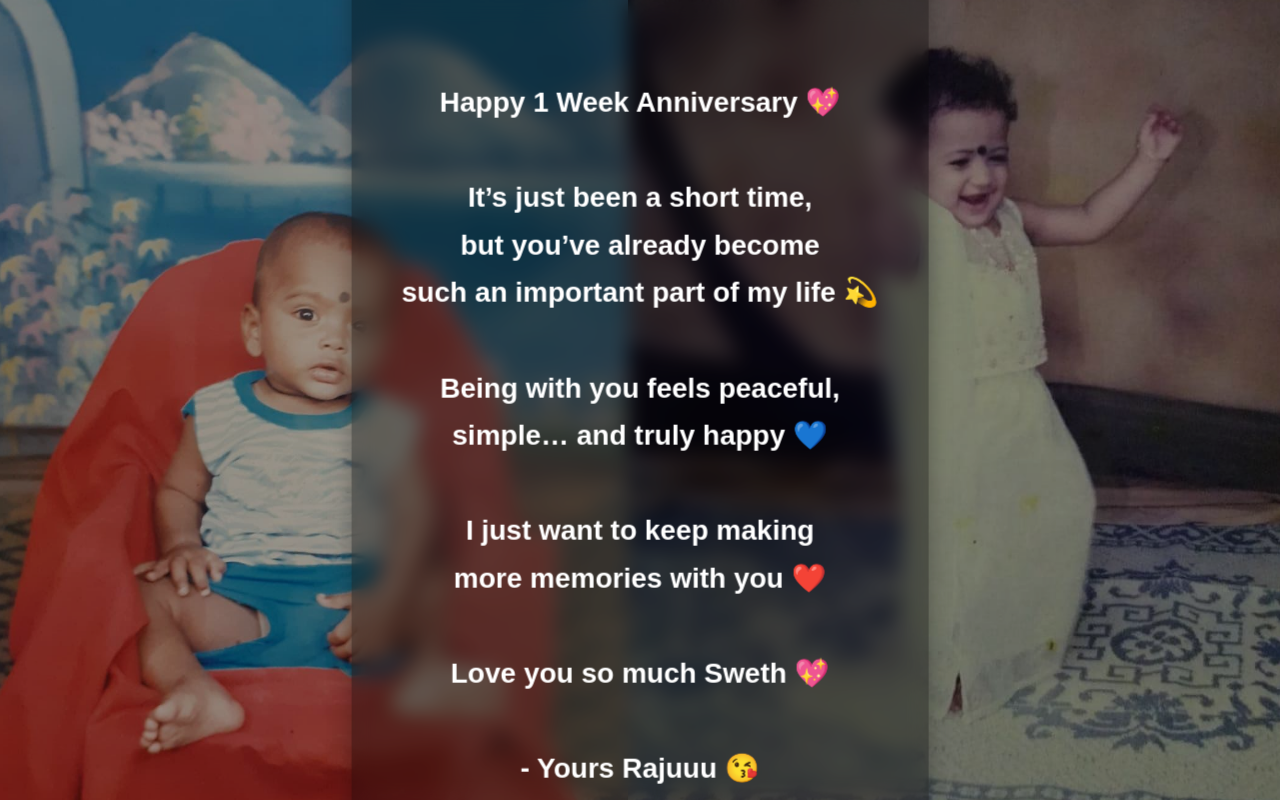
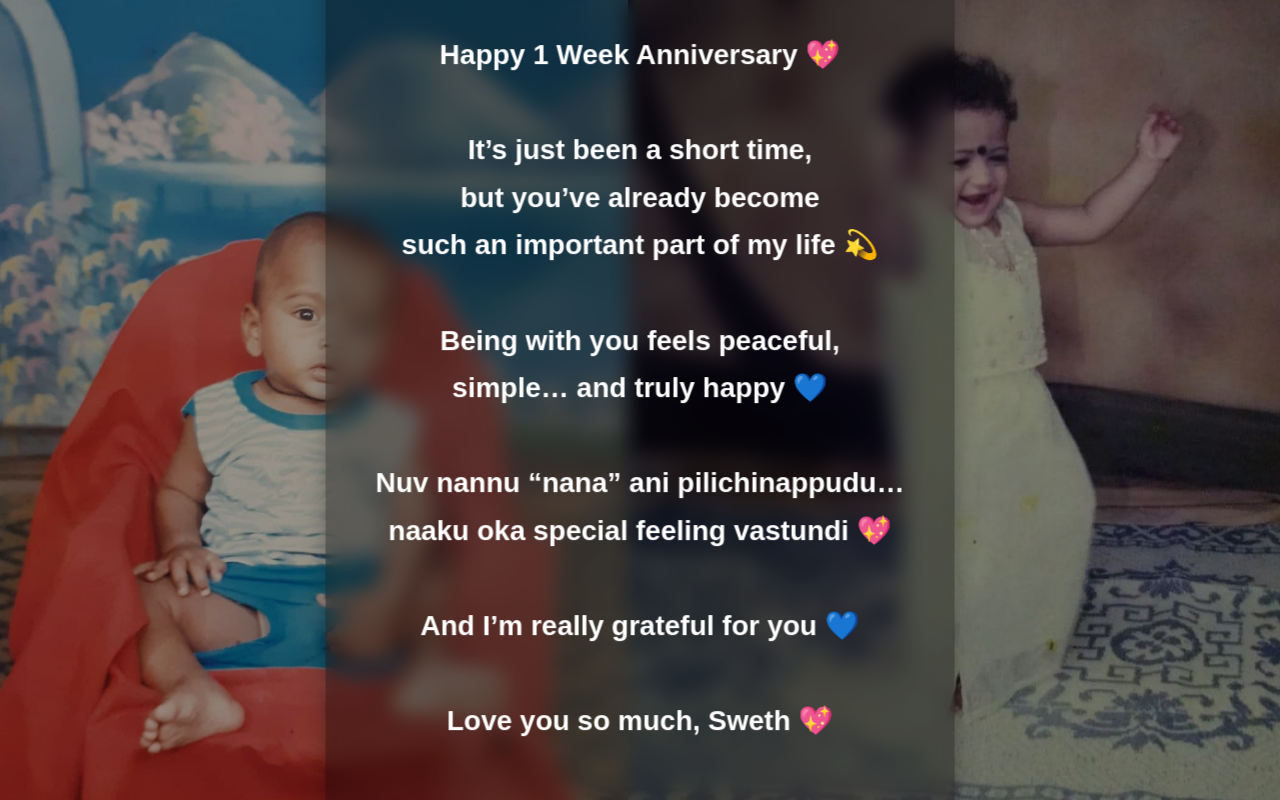
Before and after one commit to rajesh4e0-byte/sweth-love, a plain HTML site: page index.html in a window 1280 px wide. Both pictures are taken after a click on the button "Continue 💖". Shown: the top 800 px of the page. Drawn offline with Linux system fonts and the light colour scheme.

Commit message:
Update index.html

```diff
--- a/index.html
+++ b/index.html
@@ -136,12 +136,14 @@ function yesClicked() {
         Being with you feels peaceful,<br>
         simple… and truly happy 💙<br><br>
 
-        I just want to keep making<br>
-        more memories with you ❤️<br><br>
+        Nuv nannu “nana” ani pilichinappudu…<br>
+        naaku oka special feeling vastundi 💖<br><br>
 
-        Love you so much Sweth 💖<br><br>
+        And I’m really grateful for you 💙<br><br>
 
-        - Yours Rajuuu 😘
+        Love you so much, Sweth 💖<br><br>
+
+        - Always yours, Rajuuu 😘
       </h1>
     </div>
 
```
